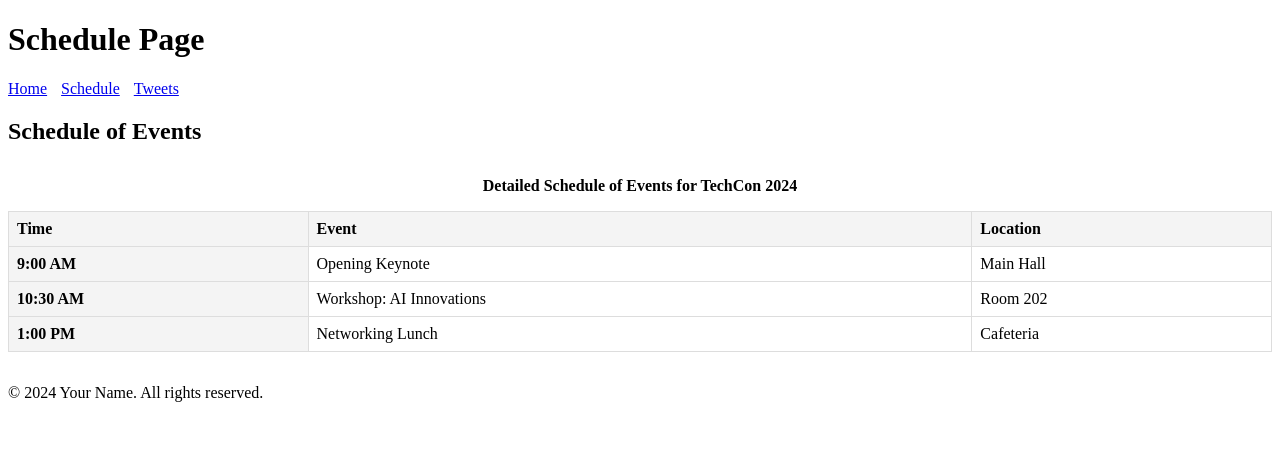
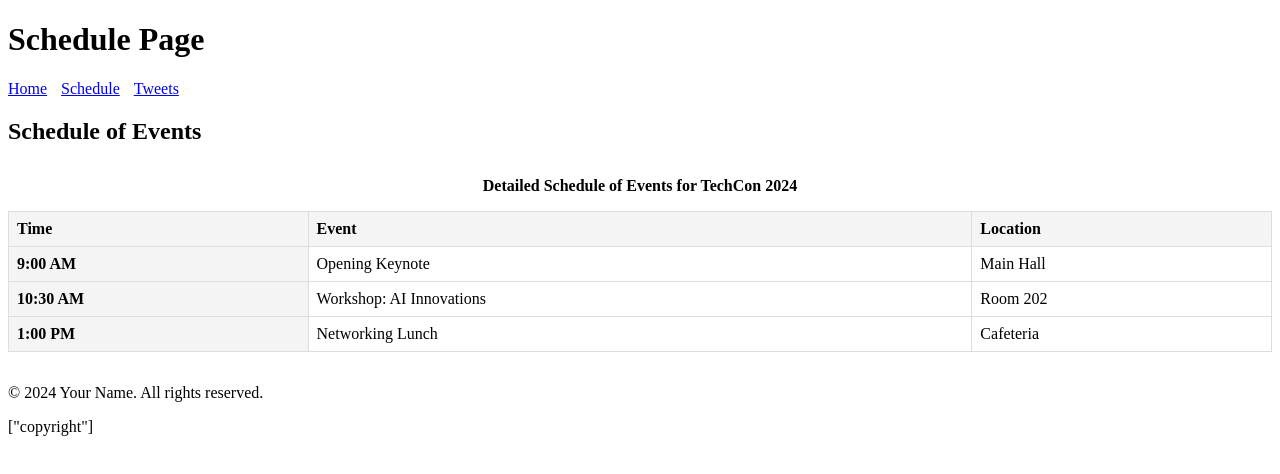
Before and after one commit to lenmorereal/TechCon_HTML, a plain HTML site: page techcon_website/schedule.html in a window 1280 px wide. Drawn offline with Linux system fonts and the light colour scheme.

Commit message:
Update schedule.html

```diff
--- a/techcon_website/schedule.html
+++ b/techcon_website/schedule.html
@@ -71,4 +71,5 @@
 </html>
 <footer>
     <p>© 2024 Your Name. All rights reserved.</p>
+   ["copyright"]
 </footer>
```
